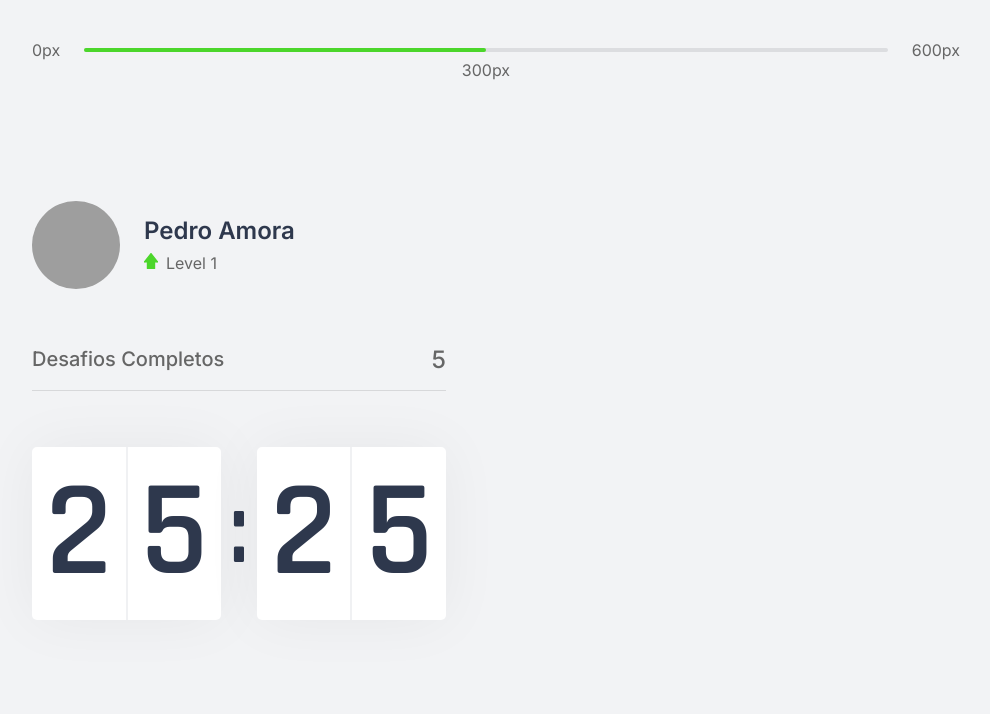
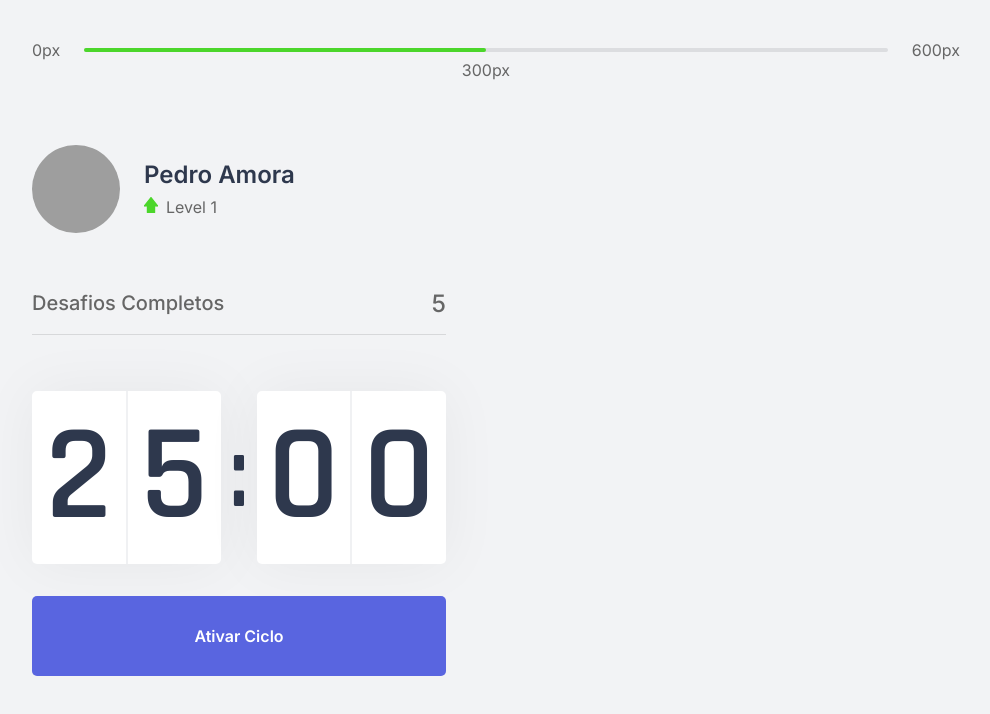
Before and after one commit to pbamora/moviet-next, a Next.js app: page / in a window 1280 px wide. Shown: the top 714 px of the page, without its empty margins (144-1134 px from the left). Built offline with nearby package versions, Linux system fonts and the light colour scheme; grey boxes are pictures that could not be loaded.

Commit message:
countDown init

```diff
--- a/src/Components/CountDown.tsx
+++ b/src/Components/CountDown.tsx
@@ -1,17 +1,44 @@
+import { useEffect, useState } from "react";
 import styles from "../styles/components/CountDown.module.css";
 
 export function CountDown() {
+  const [time, setTime] = useState(25 * 60);
+  const [active, setActive] = useState(false);
+
+  useEffect(() => {
+    if (!active || time === 0) return;
+    setTimeout(() => {
+      setTime(time - 1);
+    }, 1000);
+  }, [active, time]);
+
+  const minutes = Math.floor(time / 60);
+  const seconds = time % 60;
+
+  const [minuteLeft, minuteRight] = String(minutes).padStart(2, "0").split("");
+  const [secondLeft, secondRight] = String(seconds).padStart(2, "0").split("");
+
   return (
-    <div className={styles.countDownContainer}>
-      <div>
-        <span>2</span>
-        <span>5</span>
+    <div>
+      <div className={styles.countDownContainer}>
+        <div>
+          <span>{minuteLeft}</span>
+          <span>{minuteRight}</span>
+        </div>
+        <span>:</span>
+        <div>
+          <span>{secondLeft}</span>
+          <span>{secondRight}</span>
+        </div>
       </div>
-      <span>:</span>
-      <div>
-        <span>2</span>
-        <span>5</span>
-      </div>
+
+      <button
+        onClick={() => setActive(!active)}
+        type="button"
+        className={styles.cowntDownButton}
+      >
+        {active === true ? "Encerrar Ciclo" : "Ativar Ciclo"}
+      </button>
     </div>
   );
 }
--- a/src/styles/components/CountDown.module.css
+++ b/src/styles/components/CountDown.module.css
@@ -18,6 +18,7 @@
   border-radius: 5px;
   font-size: 8.5rem;
   text-align: center;
+  width: 100px;
 }
 
 .countDownContainer > div span {
@@ -36,3 +37,27 @@
   font-size: 6.25rem;
   margin: 0 0.5rem;
 }
+
+.cowntDownButton {
+  width: 100%;
+  height: 5rem;
+
+  margin-top: 2rem;
+  align-items: center;
+  justify-content: center;
+
+  border: 0;
+  border-radius: 5px;
+
+  background-color: var(--blue);
+  color: var(--white);
+
+  font-size: 1, 25rem;
+  font-weight: 600;
+
+  transition: background-color 0.2s;
+}
+
+.cowntDownButton:hover {
+  background: var(--blue-dark);
+}
```
